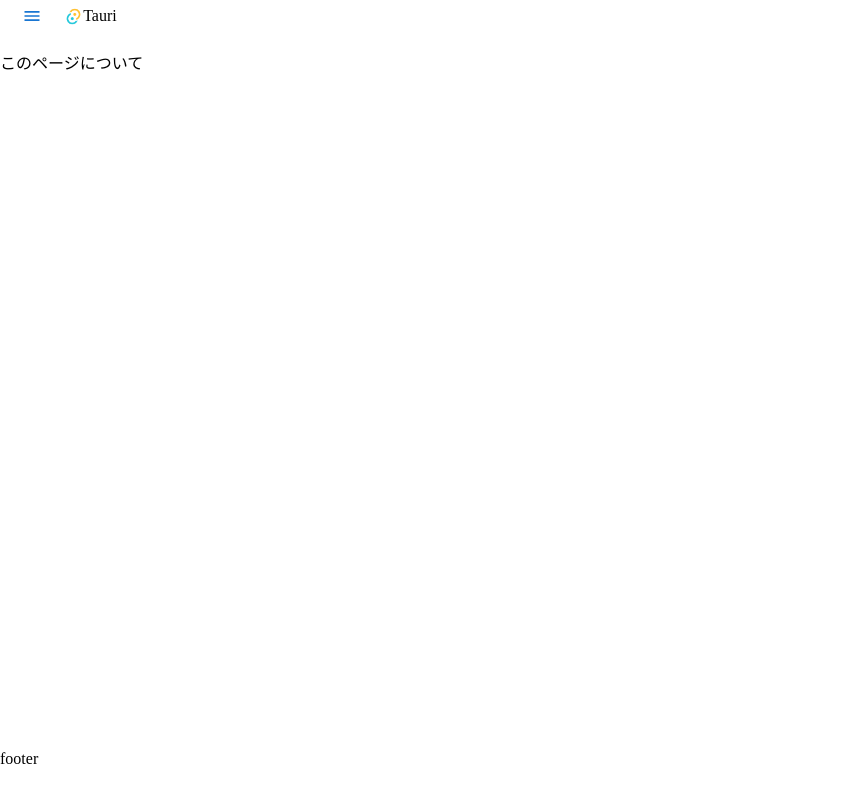
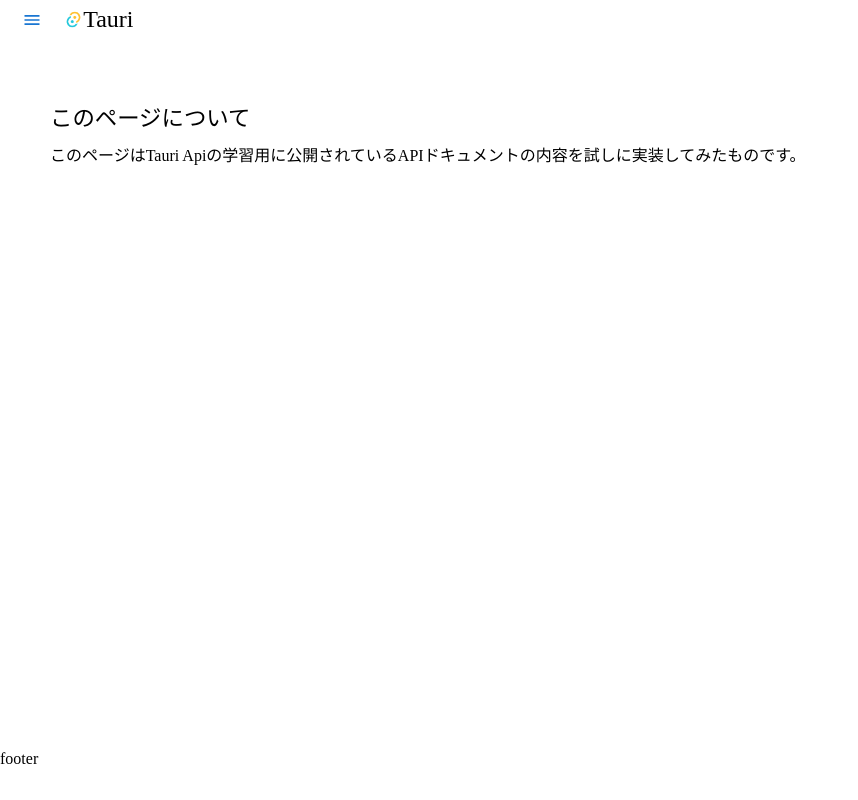
Before and after one commit to TOnodera/tauri-api-learn, a React (Create React App) app in the folder learn-tauri-api/: page / in a window 1280 px wide. Shown: the whole page, without its empty margins (0-858 px from the left). Built offline with nearby package versions, Linux system fonts and the light colour scheme.

Commit message:
appはこんなもんだろ

```diff
--- a/learn-tauri-api/src/assets/scss/_config.scss
+++ b/learn-tauri-api/src/assets/scss/_config.scss
@@ -3,3 +3,20 @@
 html{
     font-size: 100%;
 }
+
+h1{
+    font-size: 1.5rem;
+}
+h2{
+    font-size: 1.4rem;
+}
+h3{
+    font-size: 1.3rem;
+}
+
+@for $i from 1 through 10 {
+    .mt-#{$i*5} {margin-top: 5px*$i;}
+    .mb-#{$i*5} {margin-bottom: 5px*$i;}
+    .ml#{$i*5} {margin-left: 5px*$i;}
+    .mr#{$i*5} {margin-right: 5px*$i;}
+}
--- a/learn-tauri-api/src/components/layouts/style.module.scss
+++ b/learn-tauri-api/src/components/layouts/style.module.scss
@@ -5,7 +5,9 @@
 
     header {}
 
-    main {}
+    main {
+        padding: 50px;
+    }
 
     footer {}
 }
--- a/learn-tauri-api/src/pages/top/TopPage.tsx
+++ b/learn-tauri-api/src/pages/top/TopPage.tsx
@@ -1,7 +1,11 @@
 export default function Top() {
   return (
     <>
-      <h2>このページについて</h2>
+      <h2 className="mb-10">このページについて</h2>
+      <p>
+        このページはTauri
+        Apiの学習用に公開されているAPIドキュメントの内容を試しに実装してみたものです。
+      </p>
     </>
   );
 }
```
